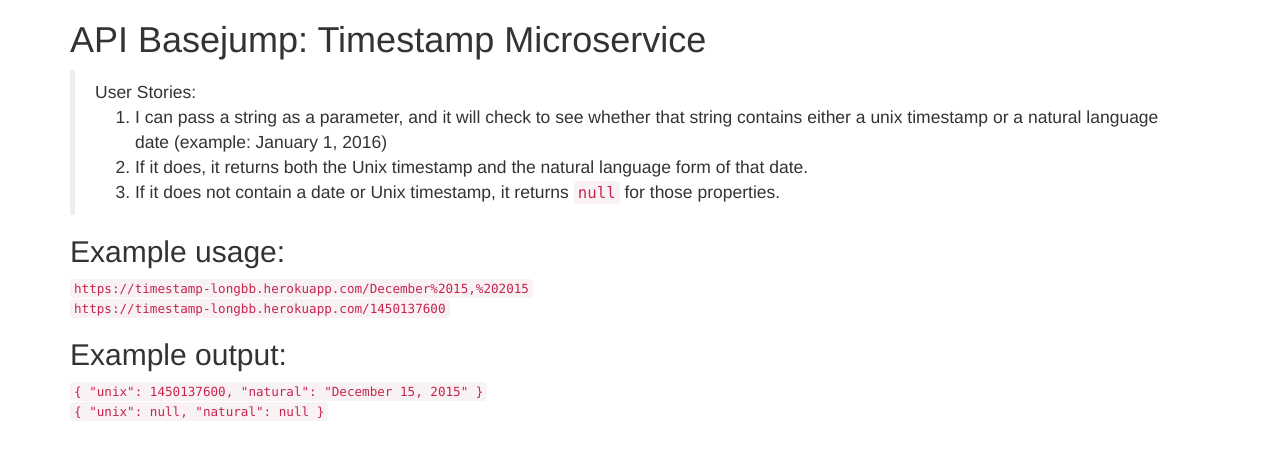
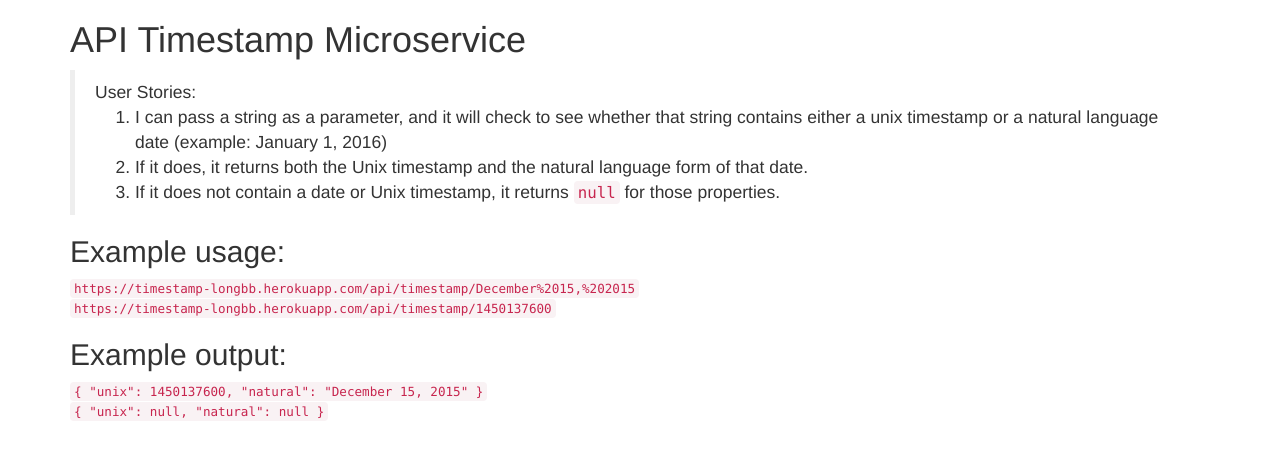
Before and after one commit to longbb/timestamp-freecodecamp, a website: page index.html in a window 1280 px wide. Drawn offline with nearby package versions, Linux system fonts and the light colour scheme.

Commit message:
Add script: start to package.json

```diff
--- a/index.html
+++ b/index.html
@@ -8,7 +8,7 @@
 </head>
 <body>
 <div class="container">
-    <h1 class="header">API Basejump: Timestamp Microservice</h1>
+    <h1 class="header">API Timestamp Microservice</h1>
     <blockquote>User Stories:
         <ol>
             <li>I can pass a string as a parameter, and it will check to see whether that string contains either a unix
@@ -19,8 +19,8 @@
         </ol>
     </blockquote>
     <h2>Example usage:</h2>
-    <code>https://timestamp-longbb.herokuapp.com/December%2015,%202015</code><br>
-    <code>https://timestamp-longbb.herokuapp.com/1450137600</code>
+    <code>https://timestamp-longbb.herokuapp.com/api/timestamp/December%2015,%202015</code><br>
+    <code>https://timestamp-longbb.herokuapp.com/api/timestamp/1450137600</code>
     <h2>Example output:</h2>
     <code>{ "unix": 1450137600, "natural": "December 15, 2015" }</code><br>
     <code>{ "unix": null, "natural": null }</code>
--- a/package.json
+++ b/package.json
@@ -4,11 +4,12 @@
   "description": "",
   "main": "index.js",
   "scripts": {
-    "test": "echo \"Error: no test specified\" && exit 1"
+    "start": "node index.js"
   },
   "author": "",
   "license": "ISC",
   "dependencies": {
-    "express": "^4.14.0"
+    "express": "^4.14.0",
+    "strftime": "^0.9.2"
   }
 }
```
Also changed, not shown: index.js (+2 -5 lines).
